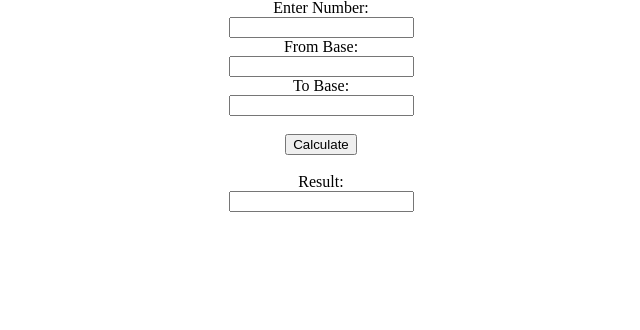
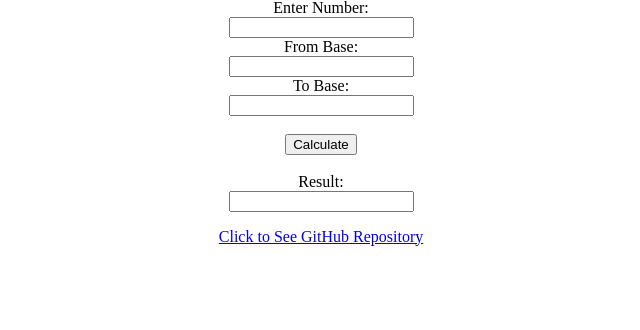
Before and after one commit to kdutta9/base-converter, a Flask app: page / in a window 1280 px wide. Shown: the part 209-539 px from the top of the page, without its empty margins (319-959 px from the left). Run offline with Flask 2, Linux system fonts and the light colour scheme.

Commit message:
added repo link

```diff
--- a/templates/index.html
+++ b/templates/index.html
@@ -40,6 +40,8 @@
 	  <div id="error">
 	    <p> {{ error }} </p>
 	  </div>
+
+	  <a href="https://kdutta9.github.io/" rel="noopener noreferrer" target="_blank"> Click to See GitHub Repository </a>
     </main>
   </body>
 </html>
```
